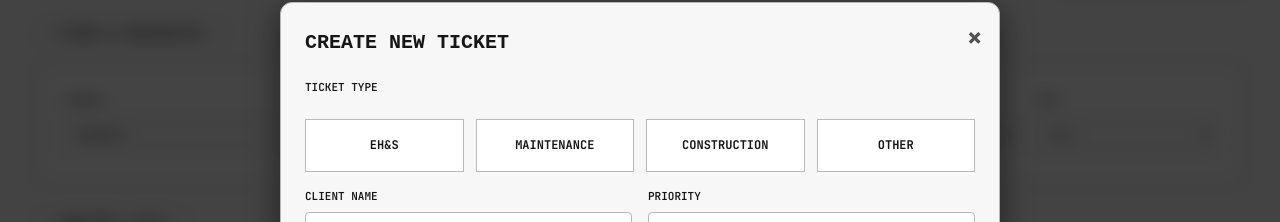
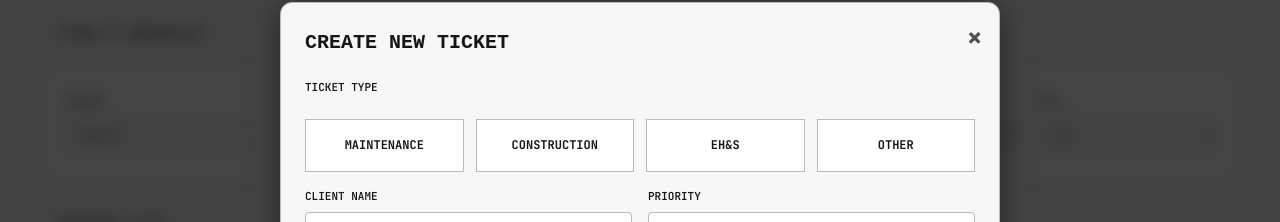
Before and after one commit to Swag-blips/gcd, a React (Vite) app: page / in a window 1280 px wide. Both pictures are taken after typing "Sample" into the empty fields and a click on the button "+ CREATE TICKET". Shown: the part 100-322 px from the top of the page. Built offline with nearby package versions, Linux system fonts and the light colour scheme; a web font is replaced by a local one.

Commit message:
feat:change order of ticket type

```diff
--- a/src/features/home/index.tsx
+++ b/src/features/home/index.tsx
@@ -520,7 +520,7 @@ const Home = () => {
             <div className="modal-row full">
               <span className="label">Ticket Type</span>
               <div className="selection-card-grid">
-                {["EH&S", "Maintenance", "Construction", "Other"].map(
+                {["Maintenance", "Construction", "EH&S", "Other"].map(
                   (type) => (
                     <div
                       key={type}
```
